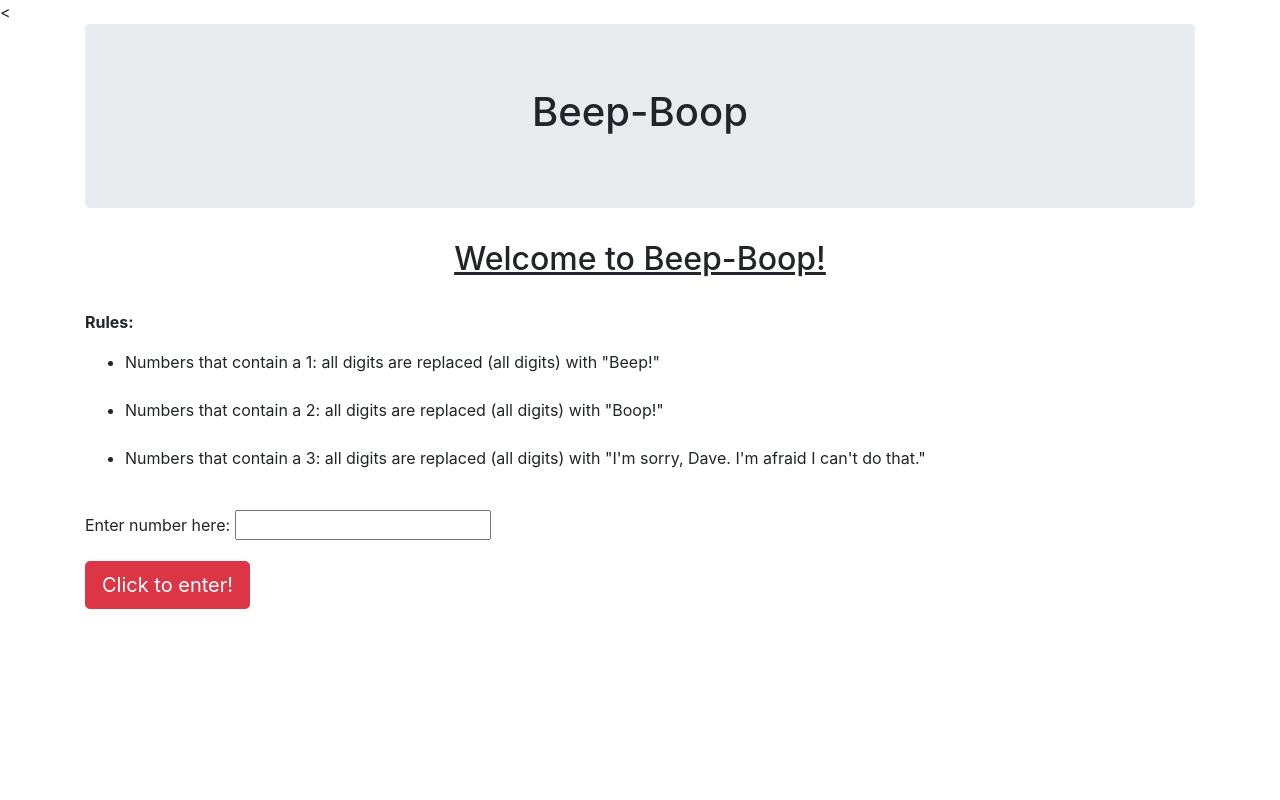
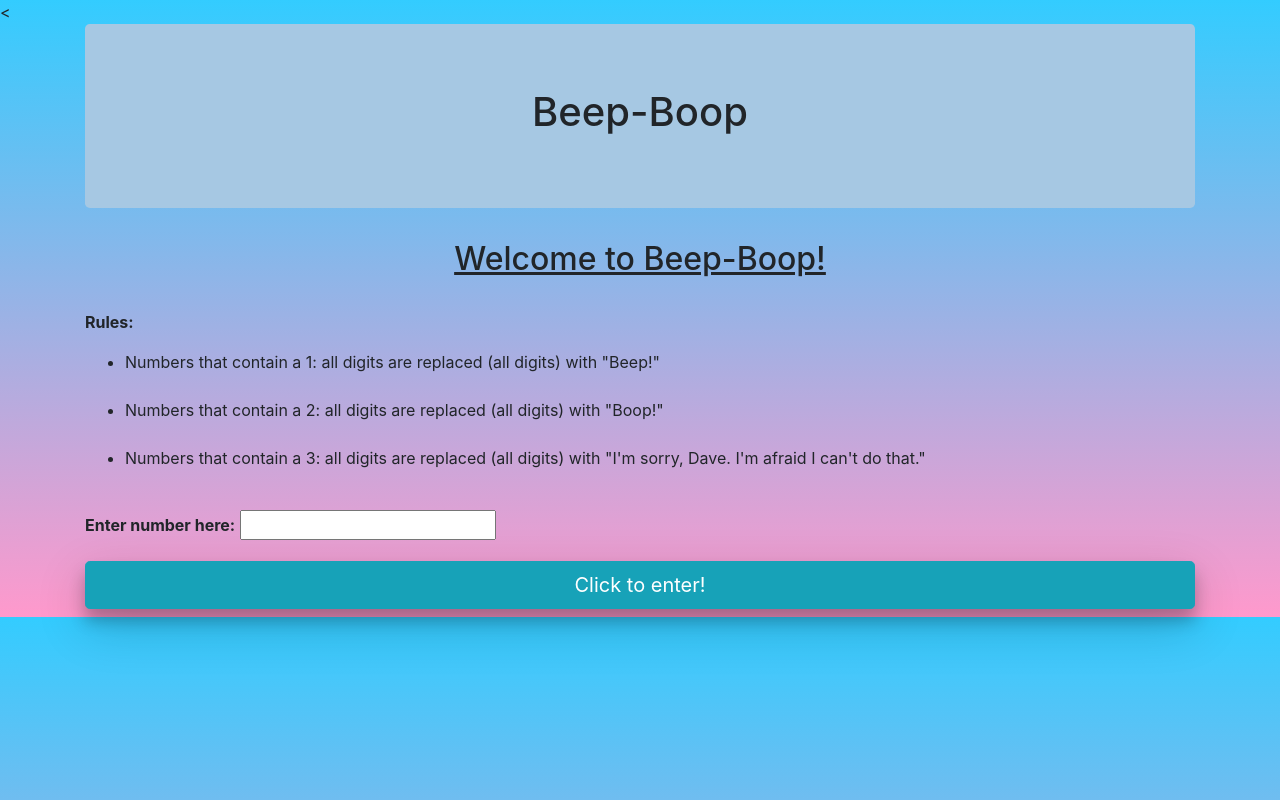
Before and after one commit to jamila59/beep-boop, a plain HTML site: page index.html in a window 1280 px wide. Drawn offline with Linux system fonts and the light colour scheme.

Commit message:
will add more css styling

```diff
--- a/css/styles.css
+++ b/css/styles.css
@@ -1,3 +1,16 @@
 h2 {
   text-decoration: underline;
 }
+
+button {
+  color: #e6cf95;
+  width: 100%;
+  box-shadow: 0 12px 16px 0 rgba(0,0,0,0.24), 0 17px 50px 0 rgba(0,0,0,0.19);
+}
+
+body {
+   background: linear-gradient(to bottom, #33ccff 0%, #ff99cc 100%);
+ }
+
+.jumbotron {
+  background-color: #a6c8e3
--- a/index.html
+++ b/index.html
@@ -24,11 +24,11 @@
 
       <form id="formOne">
        <div class="form-group">
-         <label for="input">Enter number here:</label>
+         <label for="input"><b>Enter number here:</b></label>
           <input id="input" type="numberInput">
        </div>
 
-      <button type="submit" class="btn btn-danger btn-lg">Click to enter!</button>
+      <button type="submit" class="btn btn-info btn-lg">Click to enter!</button>
       </form>
 
     <div id= "resultNum">
--- a/js/scripts.js
+++ b/js/scripts.js
@@ -8,7 +8,7 @@ $(document).ready(function(){
     var input=$("#input").val();
     for (var i=0; i<=input; i++) {
      result.push(speak(i));
-     $("#result").text(result);
+     $("#result").append("<b>" + i + "</b>" + "<br>" + result + "<br>");
     };
   });
 });
```
